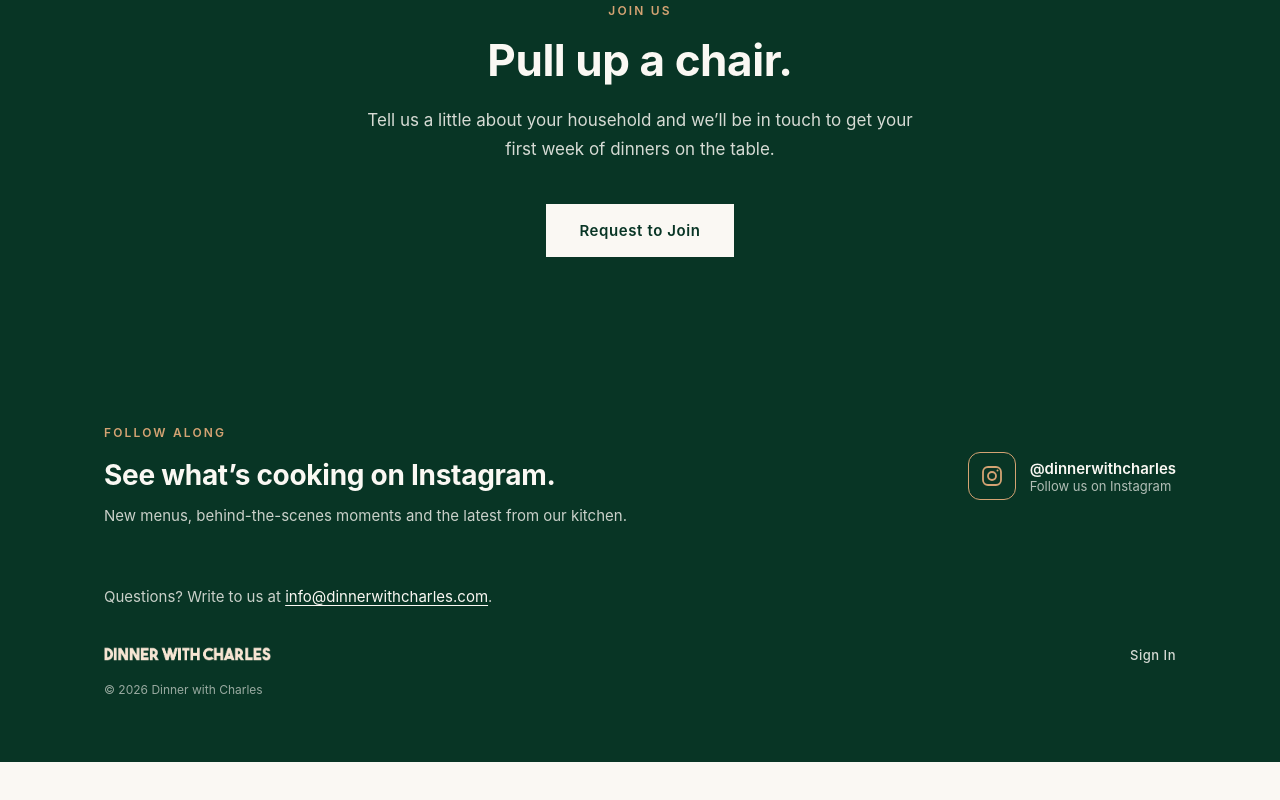
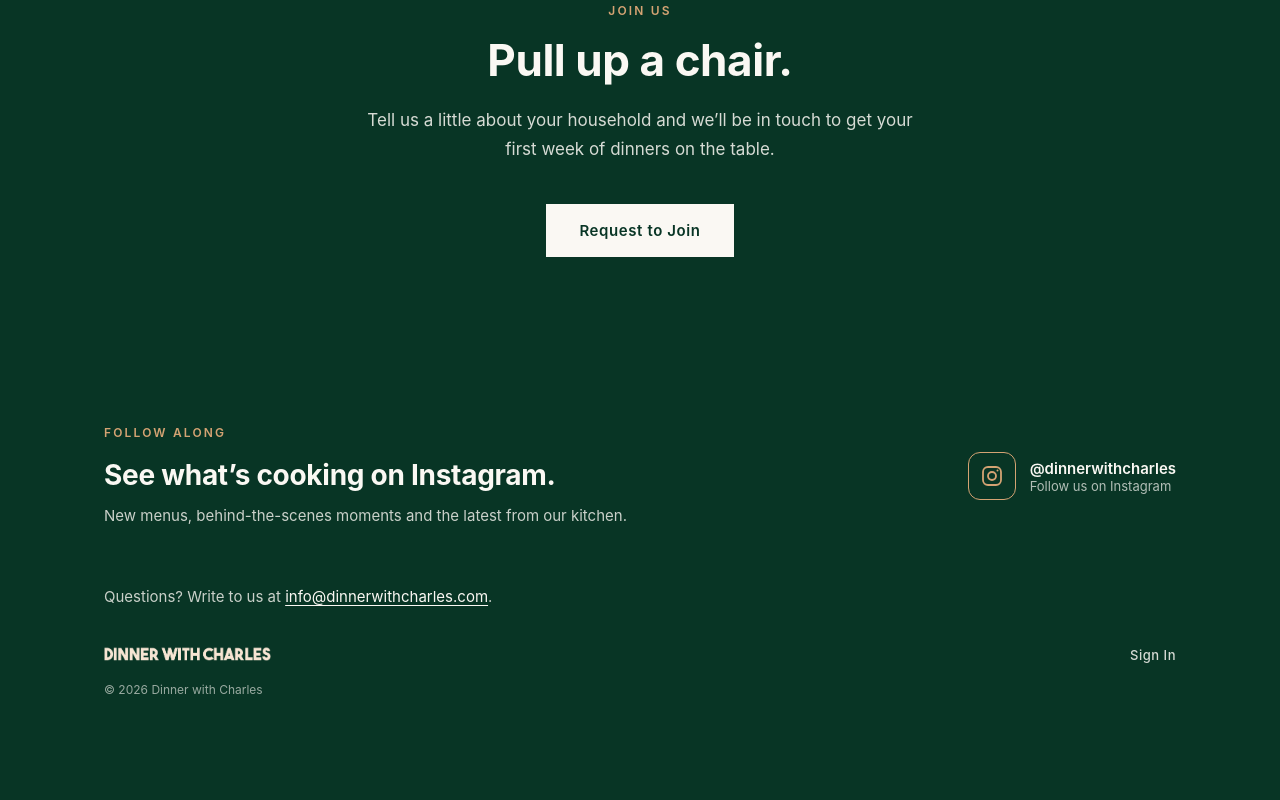
Before and after one commit to odonnellandrea/dinnerwithcharles, a React (Vite) app: page / in a window 1280 px wide. Shown: the part 5873-6673 px from the top of the page. Before the commit the page ends 6635 px from the top, so only its background shows below. Built offline with nearby package versions, Linux system fonts and the light colour scheme; no server answers.

Commit message:
Homepage footer: more space below the copyright
Co-Authored-By: Claude Fable 5.1 <noreply@anthropic.com>
Claude-Session: https://claude.ai/code/session_01DQuaJtLVWZY1FNstb3W5jC

```diff
--- a/src/styles/landing.css
+++ b/src/styles/landing.css
@@ -219,7 +219,7 @@
   padding-top: 0;
   padding-bottom: 14px;
 }
-.landing-footer-copy { padding-bottom: 64px; }
+.landing-footer-copy { padding-bottom: 104px; }
 /* Clear the iPhone home bar when the page is saved to the home screen */
 .landing-footer { padding-bottom: env(safe-area-inset-bottom); }
 .landing-footer img { height: 18px; width: auto; display: block; }
```
